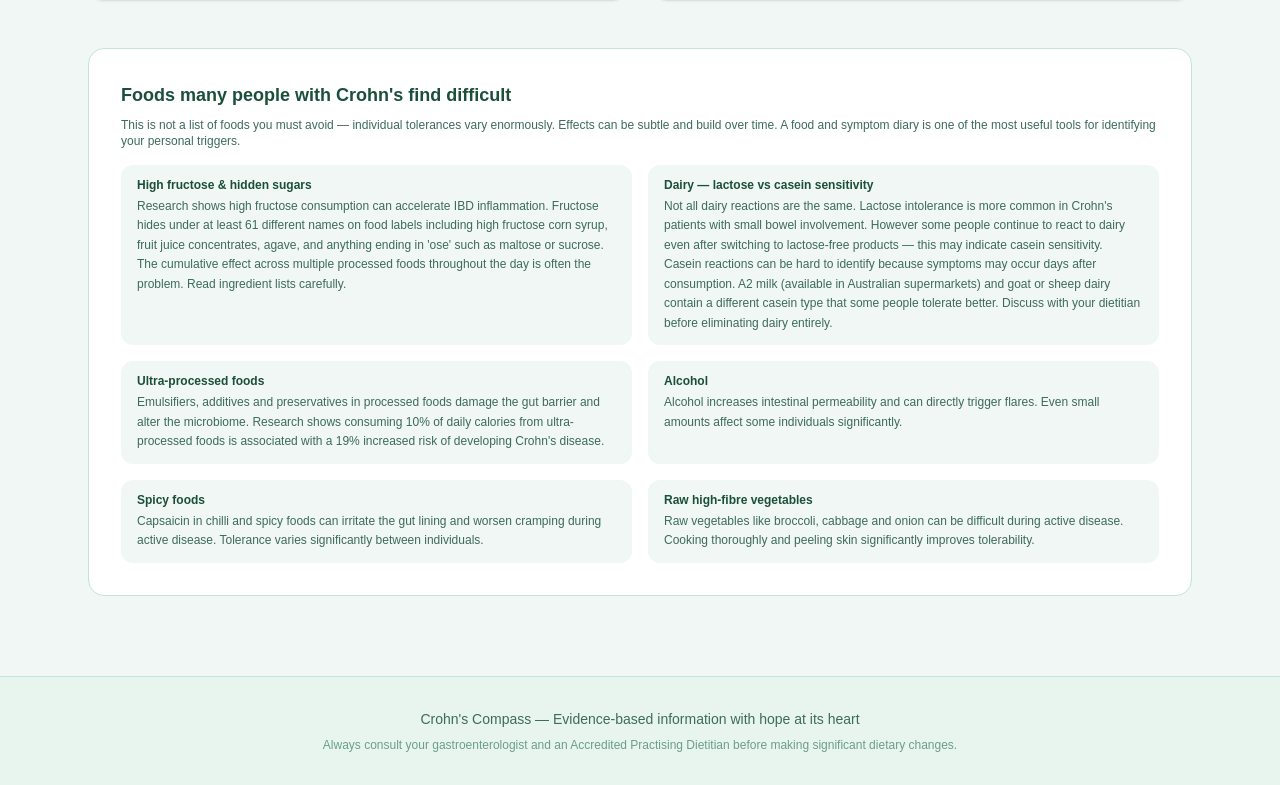
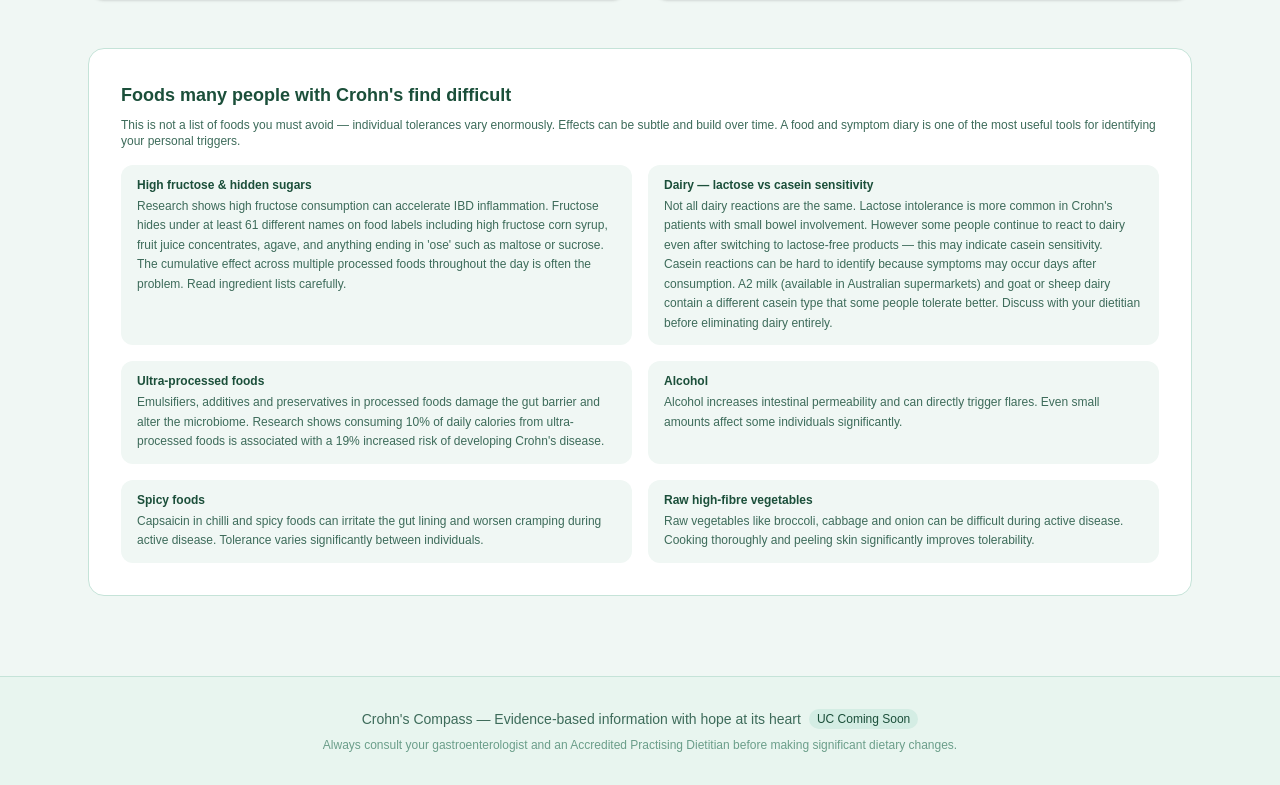
Before and after one commit to VRLes/crohns-compass, a Next.js app: page /diet in a window 1280 px wide. Shown: the part 4525-5310 px from the top of the page. Built offline with nearby package versions, Linux system fonts and the light colour scheme.

Commit message:
feat: add UC Coming Soon badge to footer across all pages

```diff
--- a/app/diet/page.tsx
+++ b/app/diet/page.tsx
@@ -689,8 +689,9 @@ backgroundColor: "var(--bg-accent)", color: "#1B4F3A" }}
         </div>
       </div>
       <footer className="border-t py-8 text-center" style={{ borderColor: "var(--border-color)", backgroundColor: "var(--footer-bg)" }}>
-        <p className="text-sm" style={{ color: "#3D6B5A" }}>
-          Crohn&apos;s Compass — Evidence-based information with hope at its heart
+        <p className="text-sm flex items-center justify-center gap-2 flex-wrap" style={{ color: "var(--text-secondary)" }}>
+          <span>Crohn&apos;s Compass — Evidence-based information with hope at its heart</span>
+          <span className="text-xs font-medium px-2 py-0.5 rounded-full" style={{ backgroundColor: "var(--bg-accent)", color: "var(--text-primary)" }}>UC Coming Soon</span>
         </p>
         <p className="text-xs mt-2" style={{ color: "var(--text-muted)" }}>
           Always consult your gastroenterologist and an Accredited Practising Dietitian before
--- a/app/mindfulness/page.tsx
+++ b/app/mindfulness/page.tsx
@@ -707,9 +707,9 @@ backgroundColor: "var(--bg-card)", borderColor: "var(--border-color)" }}>
 
       {/* Footer */}
       <footer className="border-t py-8 text-center" style={{ borderColor: "var(--border-color)", backgroundColor: "var(--footer-bg)" }}>
-        <p className="text-sm" style={{ color: "var(--text-secondary)"
- }}>
-          Crohn&apos;s Compass — Evidence-based information with hope at its heart
+        <p className="text-sm flex items-center justify-center gap-2 flex-wrap" style={{ color: "var(--text-secondary)" }}>
+          <span>Crohn&apos;s Compass — Evidence-based information with hope at its heart</span>
+          <span className="text-xs font-medium px-2 py-0.5 rounded-full" style={{ backgroundColor: "var(--bg-accent)", color: "var(--text-primary)" }}>UC Coming Soon</span>
         </p>
         <p className="text-xs mt-2" style={{ color: "var(--text-muted)"
  }}>
--- a/app/page.tsx
+++ b/app/page.tsx
@@ -127,7 +127,10 @@ export default function Home() {
       </section>
 
       <footer className="border-t py-8 text-center" style={{ borderColor: "var(--border-color)", backgroundColor: "var(--footer-bg)" }}>
-        <p className="text-sm" style={{ color: "#3D6B5A" }}>Crohn&apos;s Compass — Evidence-based information with hope at its heart</p>
+        <p className="text-sm flex items-center justify-center gap-2 flex-wrap" style={{ color: "var(--text-secondary)" }}>
+          <span>Crohn&apos;s Compass — Evidence-based information with hope at its heart</span>
+          <span className="text-xs font-medium px-2 py-0.5 rounded-full" style={{ backgroundColor: "var(--bg-accent)", color: "var(--text-primary)" }}>UC Coming Soon</span>
+        </p>
         <p className="text-xs mt-2" style={{ color: "var(--text-muted)" }}>Always consult your gastroenterologist before making changes to your treatment.</p>
       </footer>
 
--- a/app/treatments/page.tsx
+++ b/app/treatments/page.tsx
@@ -208,7 +208,8 @@ export default function Treatments() {
           <p className="text-sm font-semibold mb-1" style={{ color: "var(--text-primary)" }}>
             ⚠️ Every person with Crohn&apos;s disease is different
           </p>
-          <p className="text-sm" style={{ color: "#1B4F3A" }}>
+          <p className="text-sm" style={{
+color: "var(--text-primary)" }}>
             What works well for one person may not suit another — and in some cases may cause harm.
             Always discuss any complementary therapy with your gastroenterologist before trying it.
             This page provides information only — not medical advice.
@@ -419,7 +420,8 @@ export default function Treatments() {
                     {isExpanded && (
                       <div
                         className="mt-3 rounded-xl px-4 py-4 text-xs leading-relaxed space-y-1"
-                        style={{ backgroundColor: "var(--bg-accent)", color: "#1B4F3A" }}
+                        style={{ backgroundColor: "var(--bg-accent)",
+color: "var(--text-primary)" }}
                       >
                         {hasHowTo.content}
                       </div>
@@ -434,9 +436,9 @@ export default function Treatments() {
 
       {/* Footer */}
       <footer className="border-t py-8 text-center" style={{ borderColor: "var(--border-color)", backgroundColor: "var(--footer-bg)" }}>
-        <p className="text-sm" style={{ color: "var(--text-secondary)" }}>
-
-          Crohn&apos;s Compass — Evidence-based information with hope at its heart
+        <p className="text-sm flex items-center justify-center gap-2 flex-wrap" style={{ color: "var(--text-secondary)" }}>
+          <span>Crohn&apos;s Compass — Evidence-based information with hope at its heart</span>
+          <span className="text-xs font-medium px-2 py-0.5 rounded-full" style={{ backgroundColor: "var(--bg-accent)", color: "var(--text-primary)" }}>UC Coming Soon</span>
         </p>
         <p className="text-xs mt-2" style={{ color: "var(--text-muted)" }}>
           Always consult your gastroenterologist before making changes to your treatment.
```
